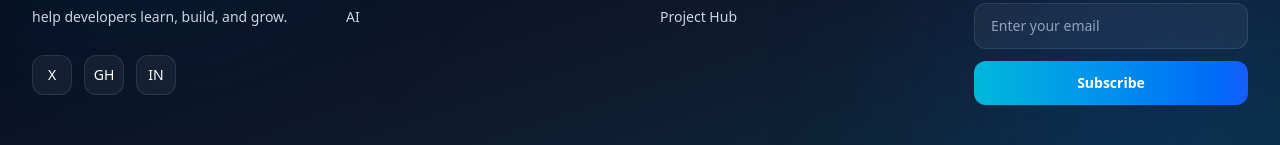
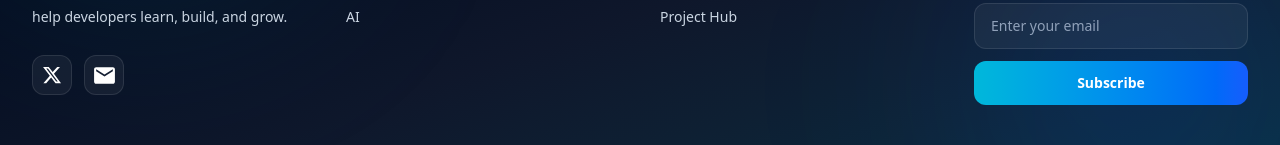
Before and after one commit to raushan-sinha/devdigest, a Next.js app: page / in a window 1280 px wide. Shown: the part 2635-2780 px from the top of the page. Built offline with nearby package versions, Linux system fonts and the light colour scheme; no server answers.

Commit message:
Added Social Links Data on UI

```diff
--- a/components/layout/Footer.tsx
+++ b/components/layout/Footer.tsx
@@ -1,4 +1,4 @@
-import { DEVELOPER_PLATFORM_LINKS, PLATFORM_LINKS } from "@/data/footerLinks";
+import { DEVELOPER_PLATFORM_LINKS, PLATFORM_LINKS, SOCIAL_LINKS } from "@/data/footerLinks";
 import Link from "next/link";
 
 export default function Footer() {
@@ -27,28 +27,19 @@ export default function Footer() {
                         </p>
 
                         <div className="mt-6 flex gap-3">
-
-                            <a
-                                href="#"
-                                className="flex h-10 w-10 items-center justify-center rounded-xl border border-white/10 bg-white/5 text-sm text-white transition hover:bg-cyan-500/20"
-                            >
-                                X
-                            </a>
-
-                            <a
-                                href="#"
-                                className="flex h-10 w-10 items-center justify-center rounded-xl border border-white/10 bg-white/5 text-sm text-white transition hover:bg-cyan-500/20"
-                            >
-                                GH
-                            </a>
-
-                            <a
-                                href="#"
-                                className="flex h-10 w-10 items-center justify-center rounded-xl border border-white/10 bg-white/5 text-sm text-white transition hover:bg-cyan-500/20"
-                            >
-                                IN
-                            </a>
-
+                            {SOCIAL_LINKS.map((link) => {
+                                const Icon = link.icon;
+                                return (
+                                    <Link
+                                        key={link.id}
+                                        href={link.url}
+                                        target="_blank"
+                                        className="flex h-10 w-10 items-center justify-center rounded-xl border border-white/10 bg-white/5 text-sm text-white transition hover:bg-cyan-500/20"
+                                    >
+                                        <Icon size={link.size} />
+                                    </Link>
+                                )
+                            })}
                         </div>
                     </div>
 
```
